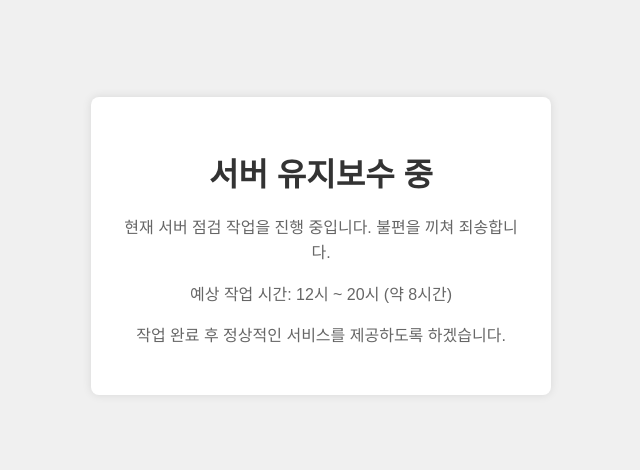
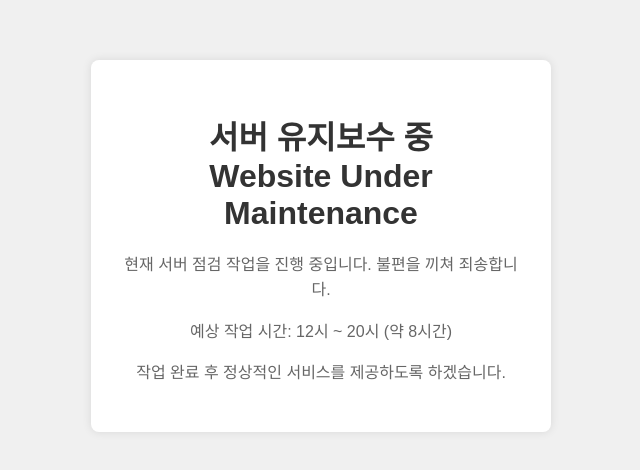
Before and after one commit to cheonmux/maintenance, a plain HTML site: page index.html in a window 1280 px wide. Shown: the part 154-624 px from the top of the page, without its empty margins (319-959 px from the left). Drawn offline with Linux system fonts and the light colour scheme.

Commit message:
Update index.html

```diff
--- a/index.html
+++ b/index.html
@@ -38,7 +38,7 @@
 </head>
 <body>
     <div class="container">
-        <h1>서버 유지보수 중</h1>
+        <h1>서버 유지보수 중<br>Website Under Maintenance</h1>
         <p>현재 서버 점검 작업을 진행 중입니다. 불편을 끼쳐 죄송합니다.</p>
         <p>예상 작업 시간: 12시 ~ 20시 (약 8시간)</p>
         <p>작업 완료 후 정상적인 서비스를 제공하도록 하겠습니다.</p>
```
